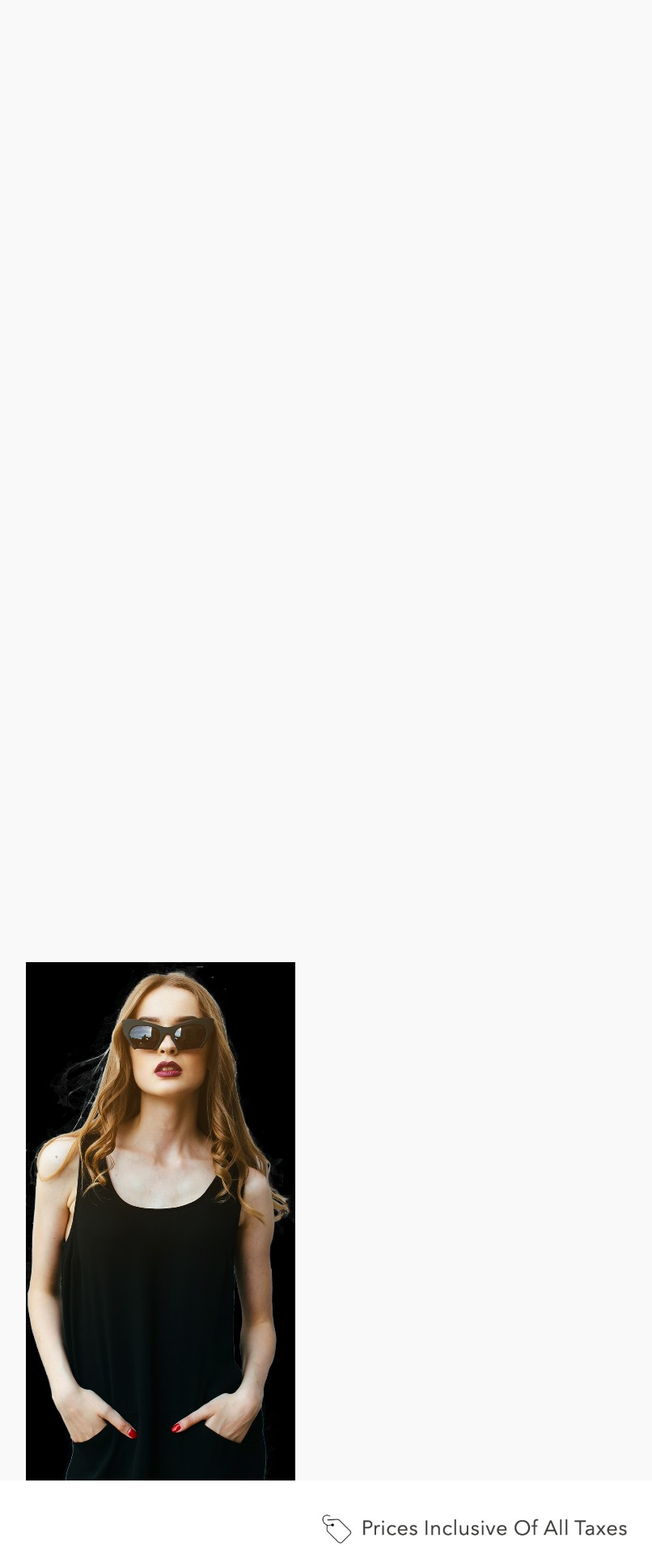
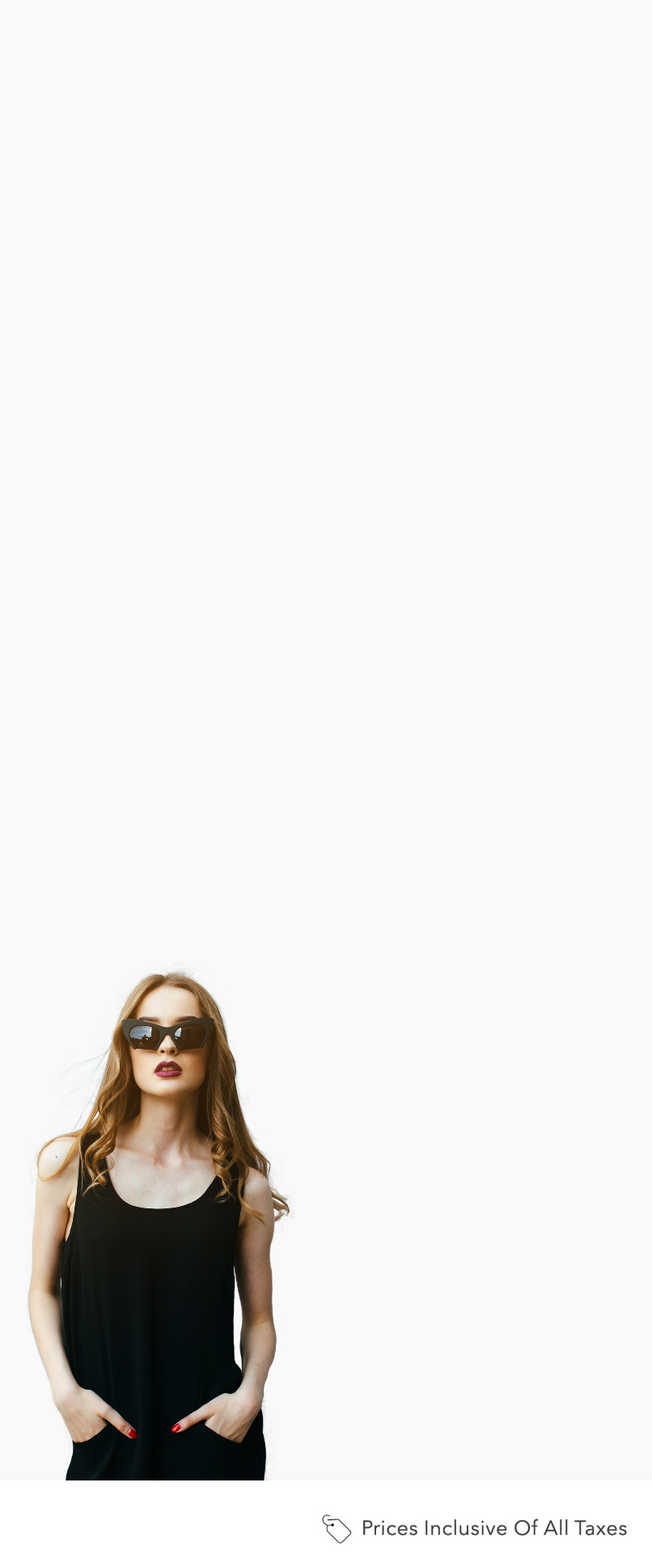
Before and after one commit to acrylicindia/acrylicindia.github.io, a Jekyll site: the page built from index.html, in a window 1280 px wide. Shown: the part 3080-5000 px from the top of the page at 81% size, without its empty margins (53-859 px from the left). Built offline with Jekyll 4.4.1, drawn with Linux system fonts in a browser that asks for light colours; some web fonts are replaced.

Commit message:
Update index.html

```diff
--- a/index.html
+++ b/index.html
@@ -13,7 +13,7 @@
             </div>
           </div>
           <div class="col-md-6 order-1 align-self-end">
-            <img src="assets/images/banner.jpg" alt="Image" class="img-fluid">
+            <img src="assets/images/banner.png" alt="Image" class="img-fluid">
           </div>
         </div>
       </div>
```
